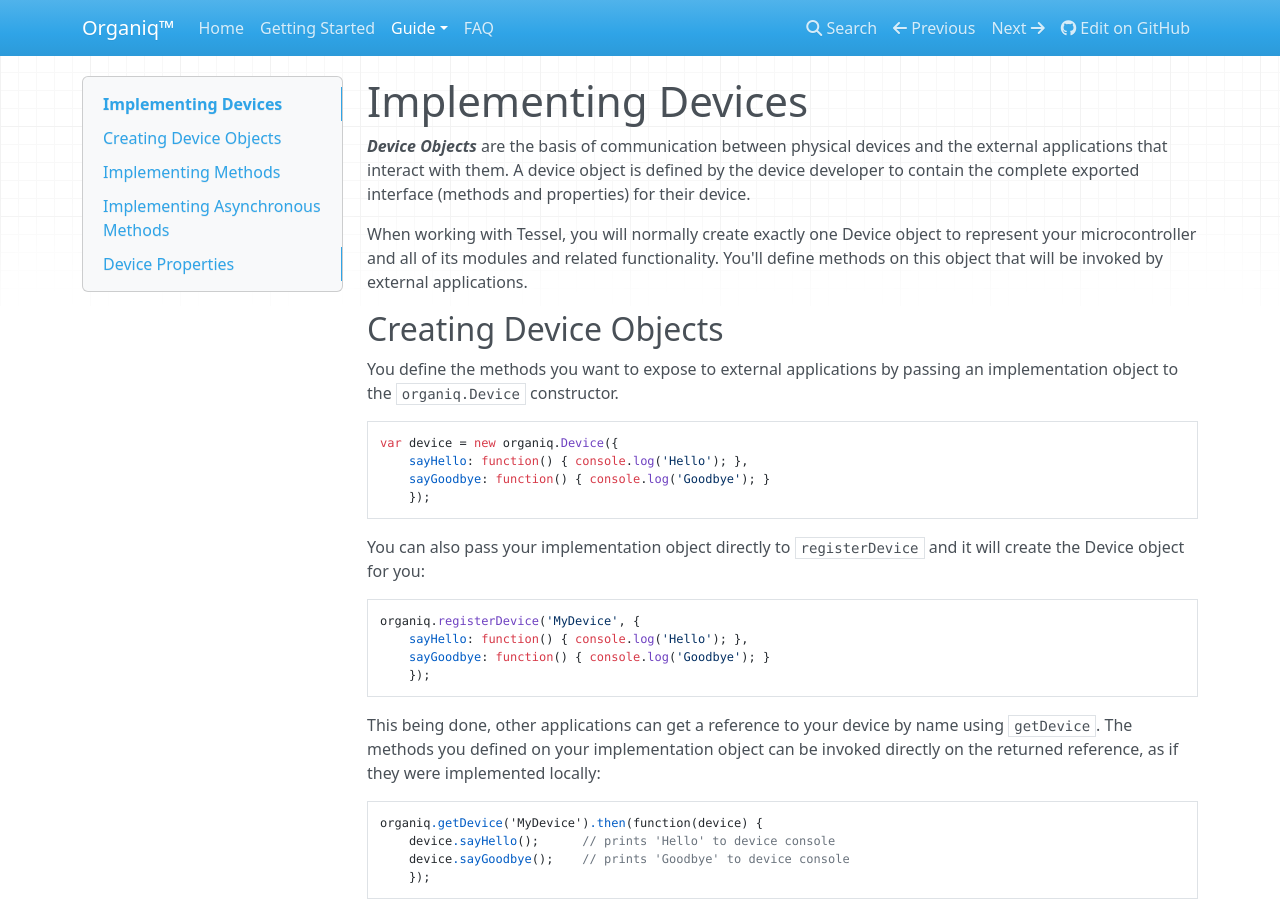
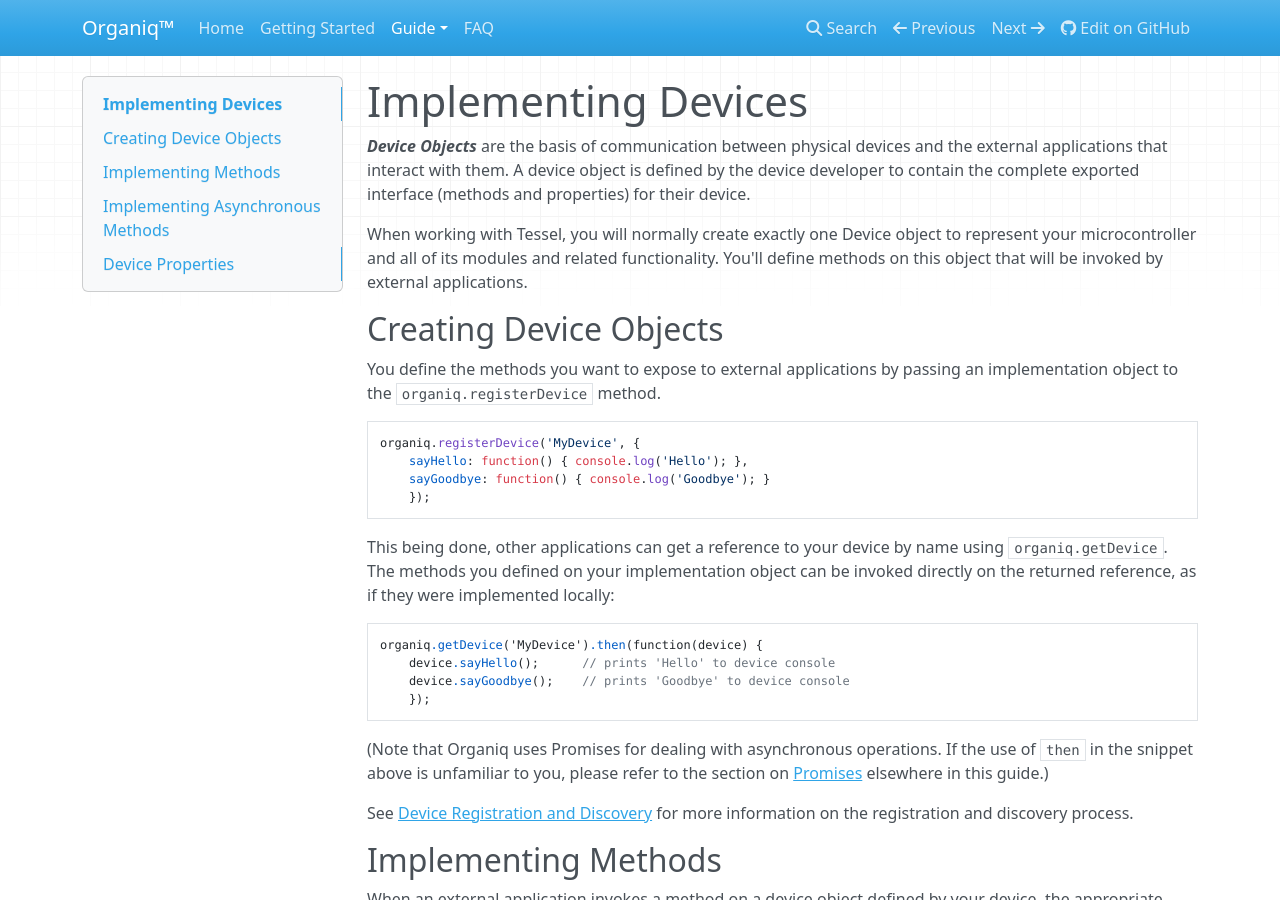
Before and after one commit to mykwillis/organiq-docs-tessel, an MkDocs documentation site: the page built from docs/devices.md, in a window 1280 px wide and 900 px high. Built offline with MkDocs 1.6.1, drawn with Linux system fonts in a browser that asks for light colours; nearby versions of some CDN libraries; old or Windows-style settings are respelled for this version of MkDocs.

Commit message:
Minor updates for v0.2.0

```diff
--- a/docs/devices.md
+++ b/docs/devices.md
@@ -6,21 +6,14 @@ When working with Tessel, you will normally create exactly one Device object to
 
 ## Creating Device Objects
 
-You define the methods you want to expose to external applications by passing an implementation object to the `organiq.Device` constructor.
-
-    var device = new organiq.Device({
-        sayHello: function() { console.log('Hello'); },
-        sayGoodbye: function() { console.log('Goodbye'); }
-        });
-
-You can also pass your implementation object directly to `registerDevice` and it will create the Device object for you:
+You define the methods you want to expose to external applications by passing an implementation object to the `organiq.registerDevice` method.
 
     organiq.registerDevice('MyDevice', {
         sayHello: function() { console.log('Hello'); },
         sayGoodbye: function() { console.log('Goodbye'); }
         });
 
-This being done, other applications can get a reference to your device by name using `getDevice`. The methods you defined on your implementation object can be invoked directly on the returned reference, as if they were implemented locally:
+This being done, other applications can get a reference to your device by name using `organiq.getDevice`. The methods you defined on your implementation object can be invoked directly on the returned reference, as if they were implemented locally:
 
     organiq.getDevice('MyDevice').then(function(device) {
         device.sayHello();      // prints 'Hello' to device console
```
Also changed, not shown: docs/hello.md (+4 -3 lines), docs/registration.md (+2 -3 lines).
